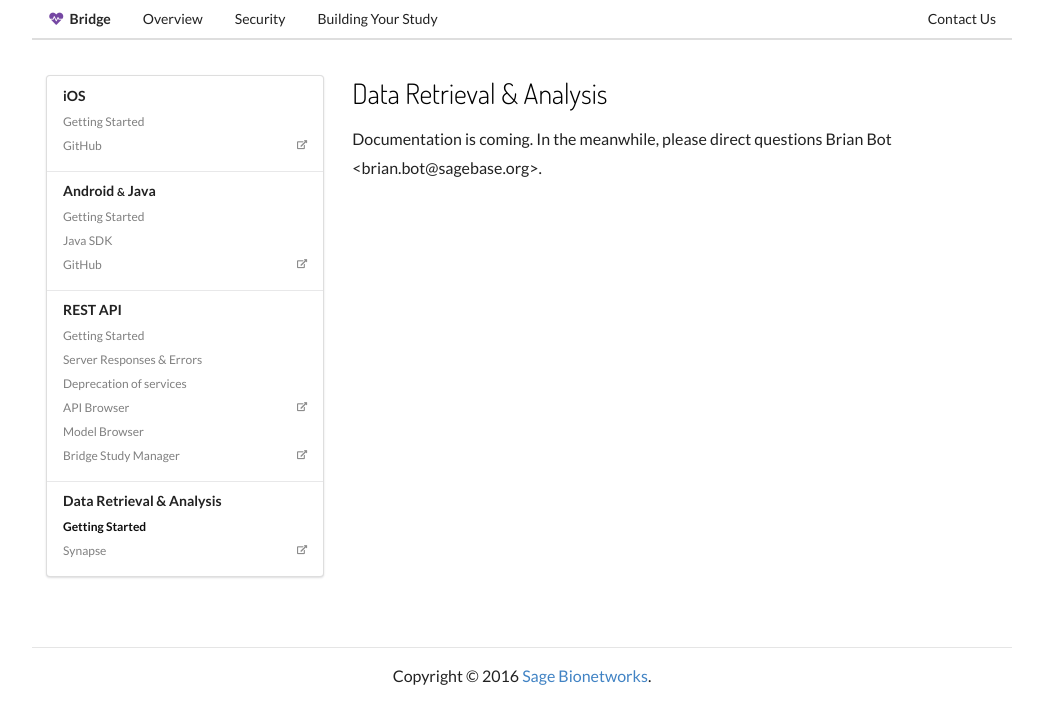
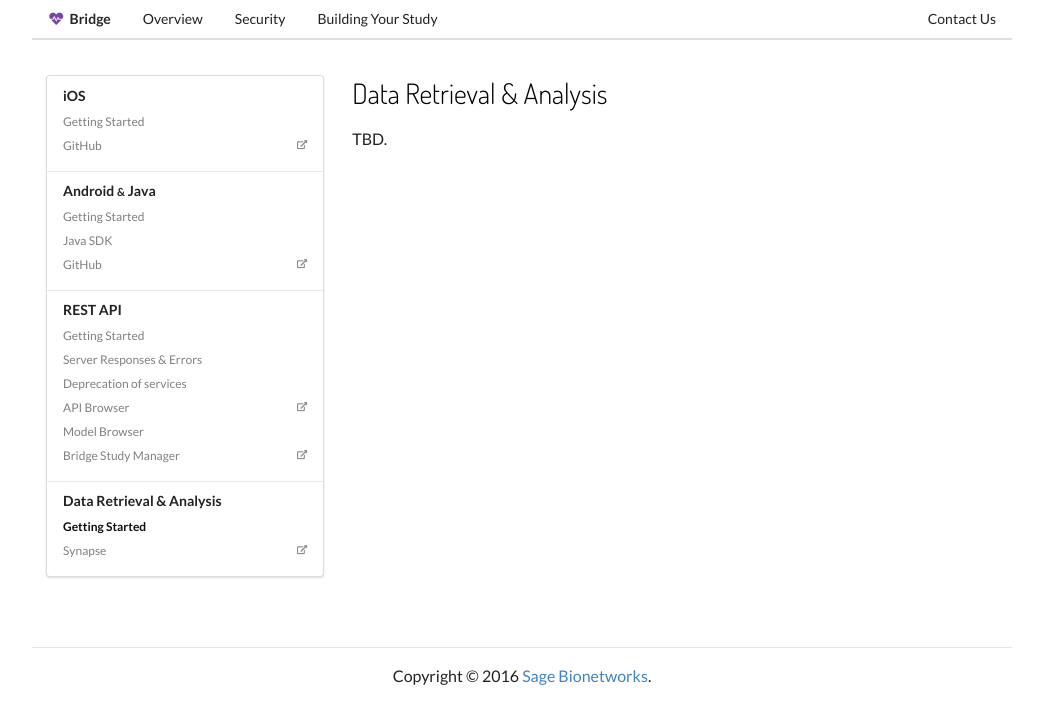
Before and after one commit to liujoshua/BridgeDocs, a Jekyll site: the page built from _articles/analysis.md, in a window 1280 px wide. Shown: the top 724 px of the page, without its empty margins (118-1161 px from the left). Built offline with Jekyll 4.4.1, drawn with Linux system fonts in a browser that asks for light colours; nearby versions of some CDN libraries; Markdown is read by kramdown in place of the engine named in the settings.

Commit message:
Removing email address

```diff
--- a/_articles/analysis.md
+++ b/_articles/analysis.md
@@ -3,4 +3,4 @@
 layout: article
 ---
 
-Documentation is coming. In the meanwhile, please direct questions Brian Bot &lt;brian.bot@sagebase.org&gt;.
+TBD.
```
